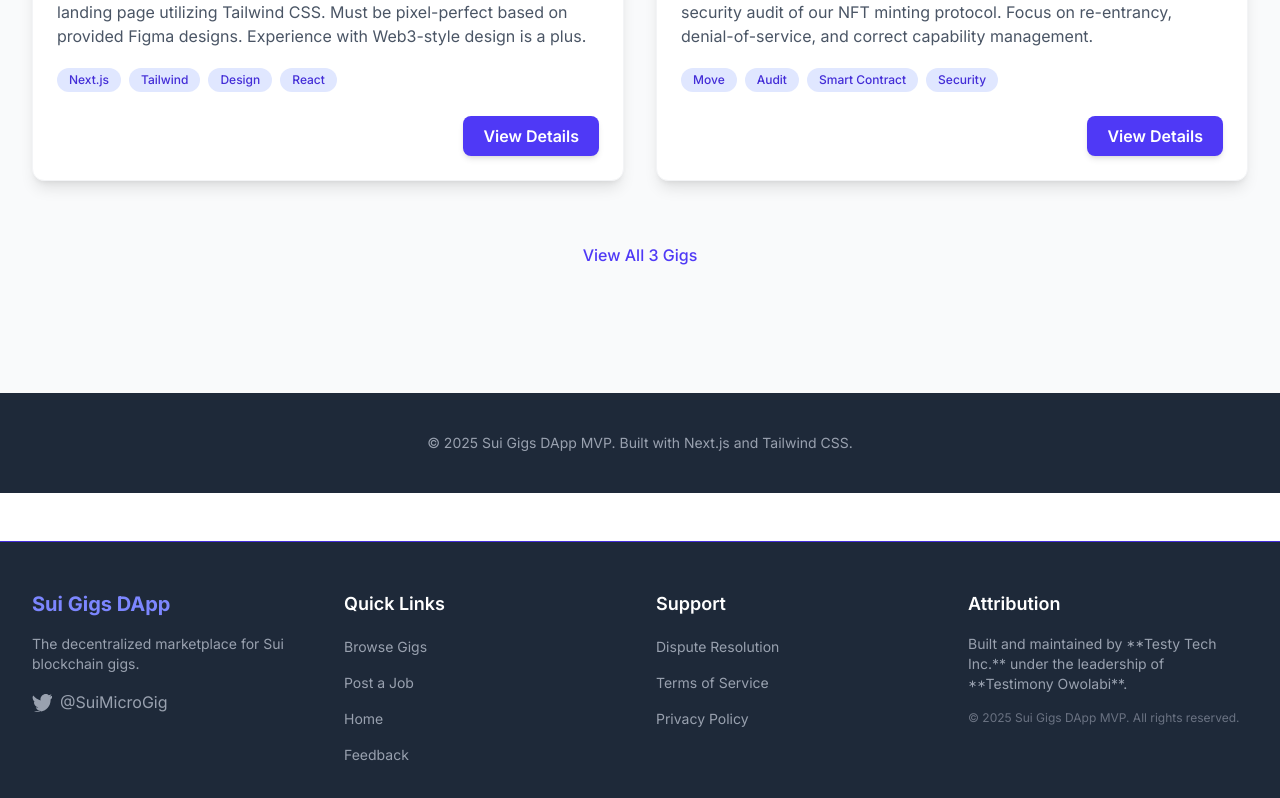
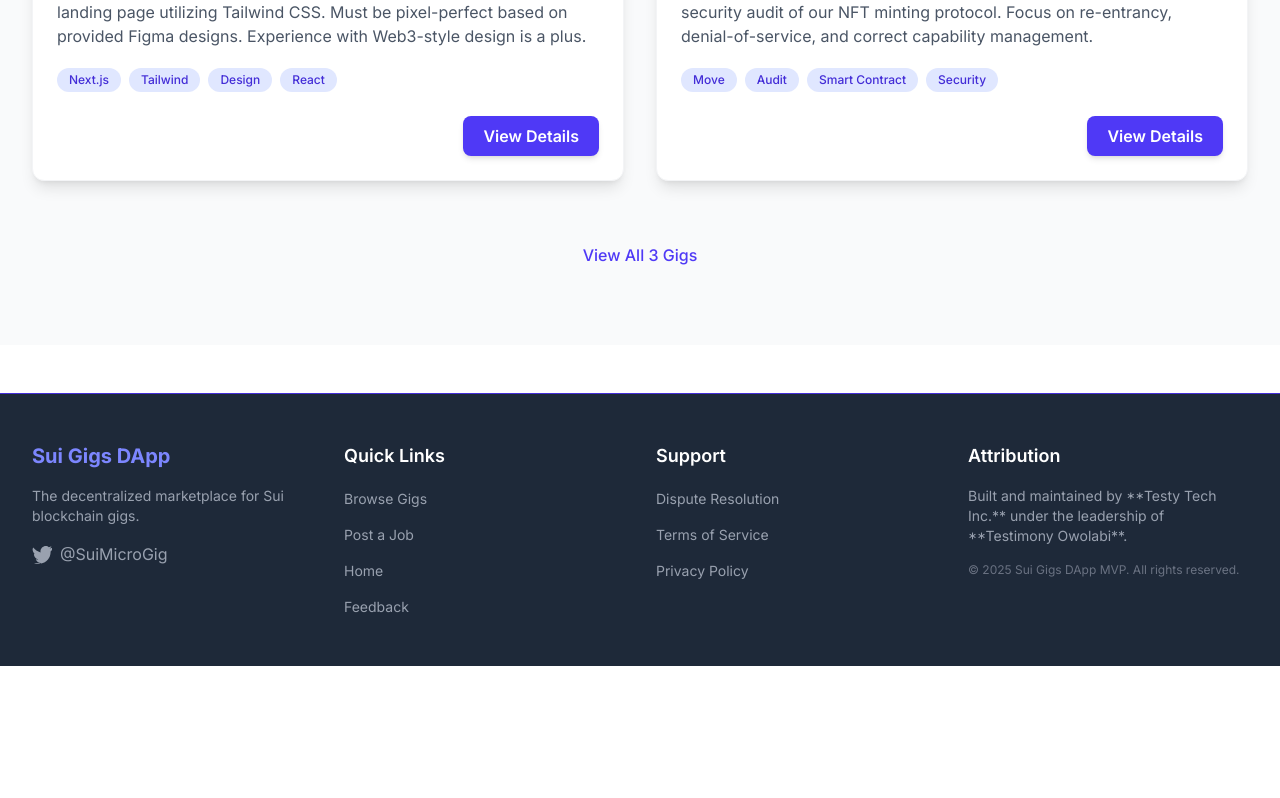
Before and after one commit to buzzdotsui/gig-marketplace-web2, a Next.js app: page /jobs in a window 1280 px wide. Shown: the part 807-1605 px from the top of the page. After the commit the page ends 1473 px from the top, so only its background shows below. Built offline with nearby package versions, Linux system fonts and the light colour scheme.

Commit message:
feat: Completed Web2 MVP including Local Storage Persistence and Job Filtering

```diff
--- a/app/jobs/page.tsx
+++ b/app/jobs/page.tsx
@@ -1,5 +1,8 @@
 // app/page.tsx
 import Link from 'next/link';
+// NOTE: We will update this file to use the HomeFeaturedJobs client component
+// to include Local Storage jobs, but for now, we'll use the original mockJobs
+// import as requested by the provided code block.
 import { JobCard } from '@/app/components/JobCard';
 import { mockJobs } from '@/app/data/jobs';
 
@@ -64,14 +67,8 @@ export default function HomePage() {
 
             {/* --- */}
 
-            {/* 3. Footer Placeholder */}
-            <footer className="bg-gray-800 text-white py-10 mt-12">
-                <div className="max-w-7xl mx-auto text-center px-4 sm:px-6 lg:px-8">
-                    <p className="text-sm text-gray-400">
-                        &copy; {new Date().getFullYear()} Sui Gigs DApp MVP. Built with Next.js and Tailwind CSS.
-                    </p>
-                </div>
-            </footer>
+
+
         </div>
     );
 }
```
